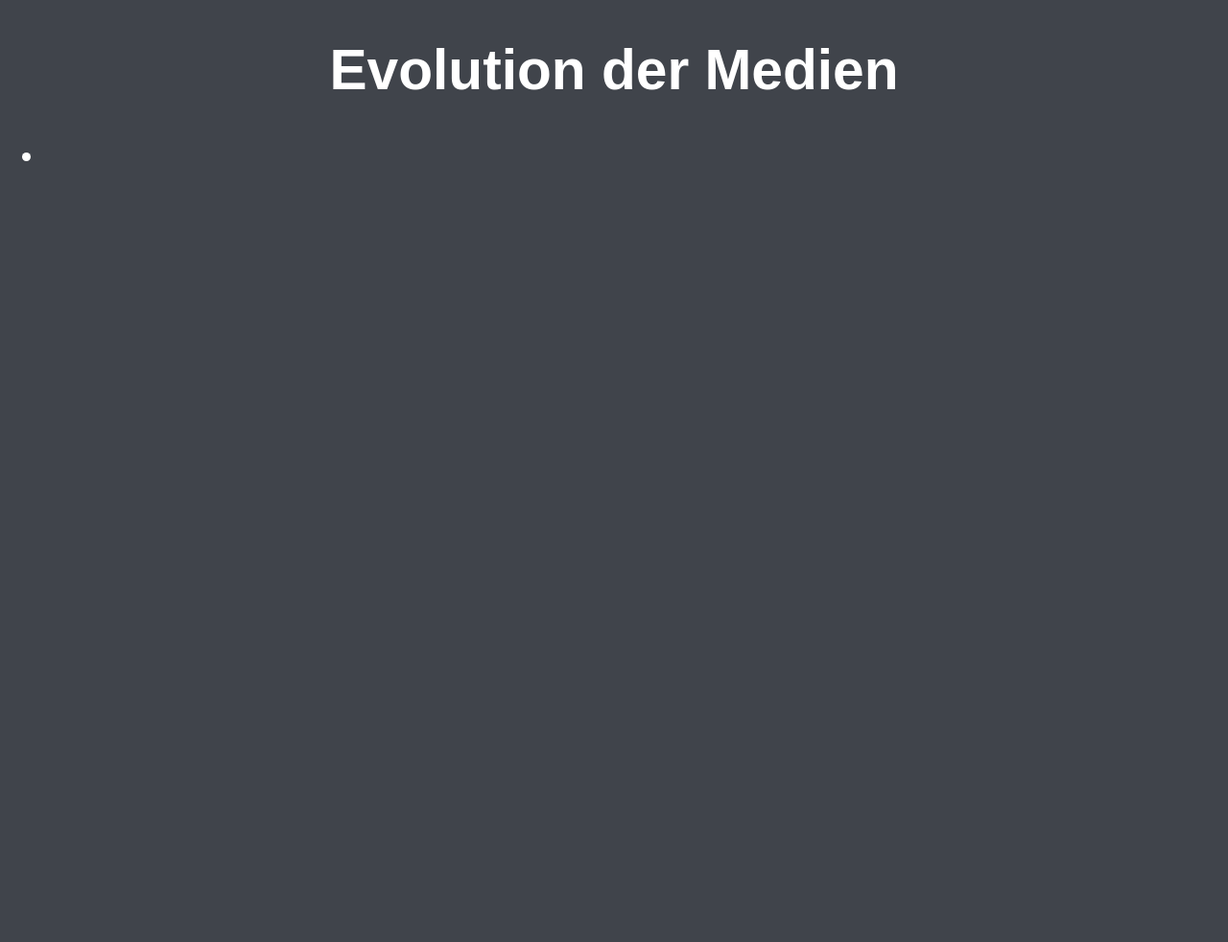
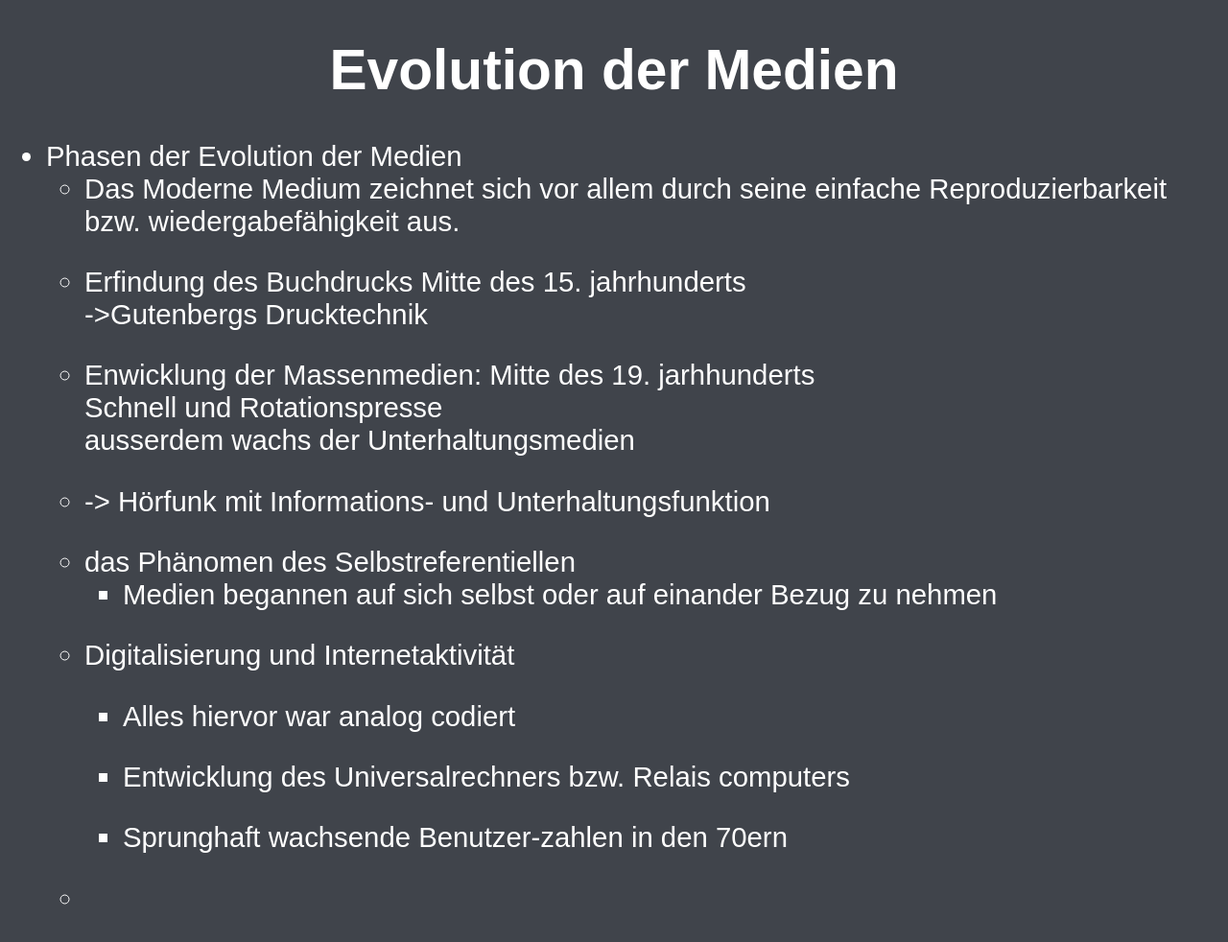
Before and after one commit to learning-thing/DeutschAbiVorbereitung, a plain HTML site: page EvoMedien.html in a window 1280 px wide. Shown: the whole page at 96% size. Before the commit the page ends 800 px from the top, so only its background shows below. Drawn offline with Linux system fonts and the light colour scheme.

Commit message:
Evolution der Medien in Phasen

```diff
--- a/EvoMedien.html
+++ b/EvoMedien.html
@@ -11,7 +11,42 @@
         <h1>Evolution der Medien</h1>
         <ul>
             <li>
+                Phasen der Evolution der Medien
+                <ul>
+                    <li>
+                        Das Moderne Medium zeichnet sich vor allem durch seine einfache Reproduzierbarkeit bzw. wiedergabefähigkeit aus.
+                    </li>
+                    <li>
+                        Erfindung des Buchdrucks Mitte des 15. jahrhunderts<br>
+                        ->Gutenbergs Drucktechnik
+                    </li>
+                    <li>
+                        Enwicklung der Massenmedien: Mitte des 19. jarhhunderts<br>
+                        Schnell und Rotationspresse<br>
+                        ausserdem wachs der Unterhaltungsmedien
+                    </li>
+                    <li>
+                        -> Hörfunk mit Informations- und Unterhaltungsfunktion
+                    </li>
+                    <li>
+                        das Phänomen des Selbstreferentiellen<br>
+                        <ul>
+                            <li>Medien begannen auf sich selbst oder auf einander Bezug zu nehmen</li>
+                        </ul>
+                    </li>
+                    <li>Digitalisierung und Internetaktivität</li>
+                    <ul> <li>Alles hiervor war analog codiert </li>
+                        <li>
+                            Entwicklung des Universalrechners bzw. Relais computers
+                        </li>
+                        <li>
+                            Sprunghaft wachsende Benutzer-zahlen in den 70ern
+                        </li>
+                    </ul>
+                    <li>
 
+                    </li>
+                </ul>
             </li>
         </ul>
 
```
Also changed, not shown: MedienTheoretiker/Brecht.html (added).
